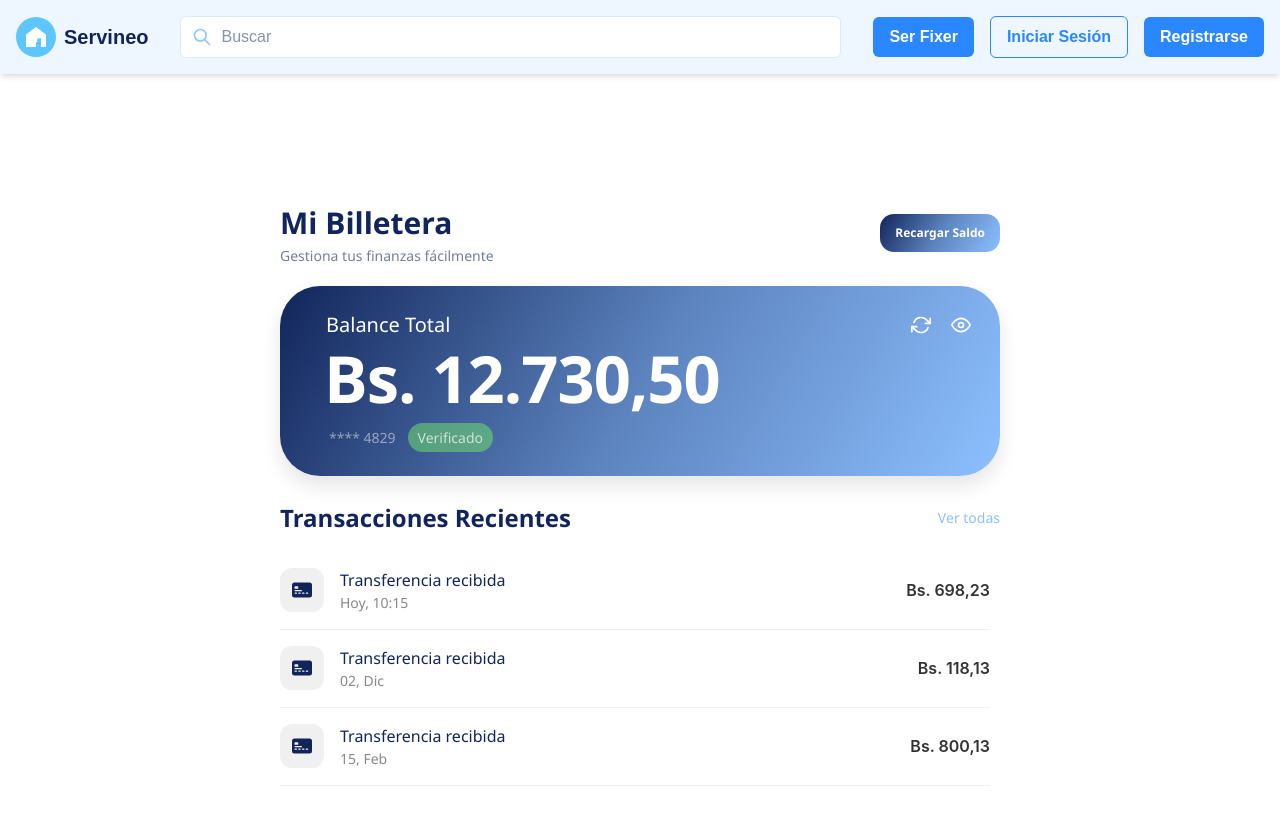
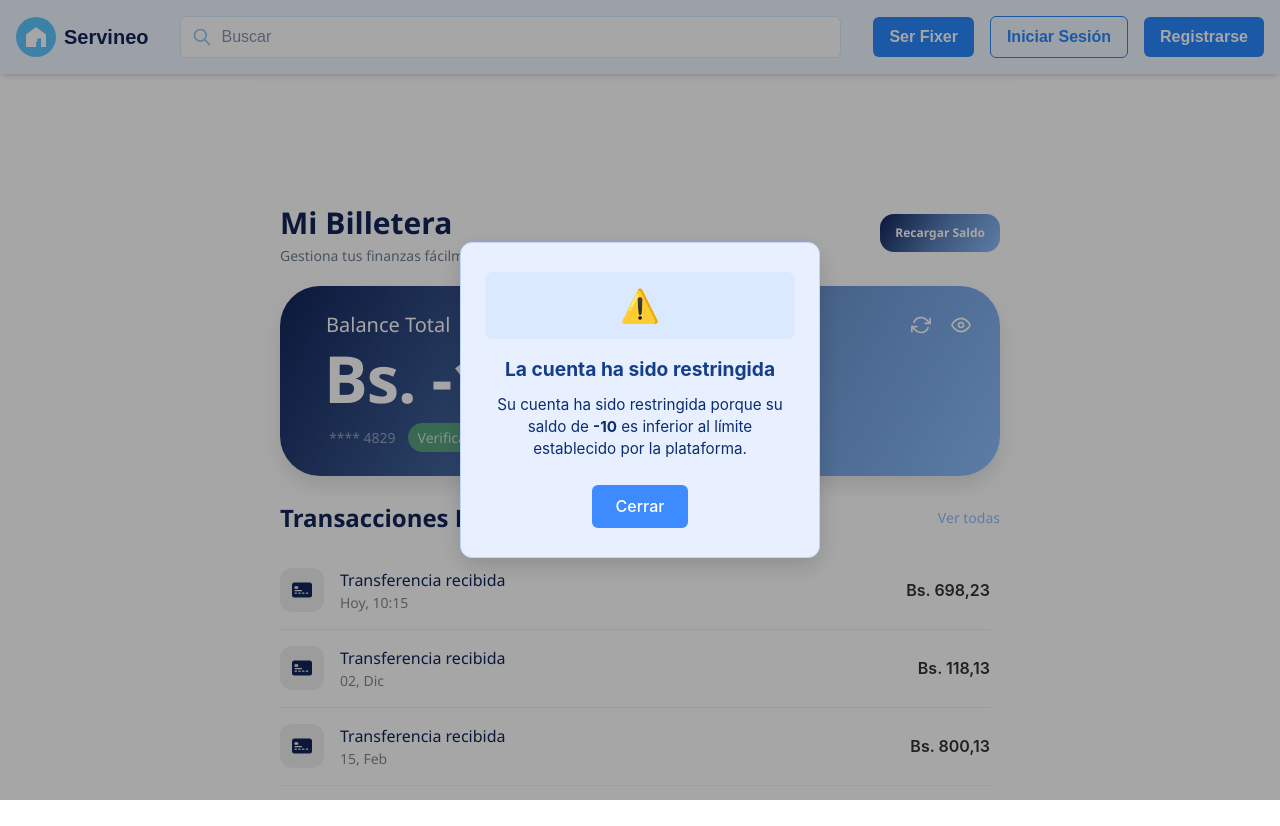
Before and after one commit to robertgt0/alquiler_front, a Next.js app: page /bitcrew/wallet in a window 1280 px wide. Built offline with nearby package versions, Linux system fonts and the light colour scheme.

Commit message:
saldo-negativo

```diff
--- a/src/app/bitcrew/wallet/components/Wallet.tsx
+++ b/src/app/bitcrew/wallet/components/Wallet.tsx
@@ -1,22 +1,48 @@
-import React from 'react';
-// Importamos componentes y tipos desde la carpeta 'components'
+import React, { useState, useEffect } from 'react';
 import BalanceCard from './BalanceCard/BalanceCard';
 import TransactionList from './TransactionList/TransactionList';
 import type { Transaction } from './TransactionList/TransactionList';
 import './Wallet.css';
+import './walletAlert.css';
 
-// --- Datos Ficticios (Mock Data) ---
+// --- Datos Ficticios ---
 const mockTransactions: Transaction[] = [
   { id: '1', type: 'Transferencia recibida', date: 'Hoy, 10:15', amount: 698.23 },
   { id: '2', type: 'Transferencia recibida', date: '02, Dic', amount: 118.13 },
   { id: '3', type: 'Transferencia recibida', date: '15, Feb', amount: 800.13 },
 ];
 
-const mockBalance = 12730.50;
+const mockBalance = -10;
 
 const Wallet: React.FC = () => {
+  const [showAlert, setShowAlert] = useState(false);
+
+  useEffect(() => {
+    if (mockBalance <= 0) {
+      setShowAlert(true);
+    }
+  }, []);
+
   return (
     <div className="wallet-app-container">
+      {/* --- Alerta Modal --- */}
+      {showAlert && (
+        <div className="alert-overlay">
+          <div className="alert-modal">
+            <div className="alert-header">
+              <span className="alert-icon">⚠️</span>
+            </div>
+            <h2 className="alert-title">La cuenta ha sido restringida</h2>
+            <p className="alert-message">
+              Su cuenta ha sido restringida porque su saldo de <strong>{mockBalance}</strong>
+              {' '}es inferior al límite establecido por la plataforma.
+            </p>
+            <button className="alert-button" onClick={() => setShowAlert(false)}>
+              Cerrar
+            </button>
+          </div>
+        </div>
+      )}
 
       {/* --- Encabezado Principal --- */}
       <header className="wallet-header">
@@ -25,7 +51,6 @@ const Wallet: React.FC = () => {
           <p>Gestiona tus finanzas fácilmente</p>
         </div>
 
-        {/* Contiene solo el botón de "Recargar Saldo" para Desktop */}
         <div className="header-actions">
           <button className="reload-button desktop-only">
             <span>Recargar Saldo</span>
@@ -33,18 +58,12 @@ const Wallet: React.FC = () => {
         </div>
       </header>
 
-      {/* --- Contenido Principal (Tarjeta y Lista) --- */}
+      {/* --- Contenido Principal --- */}
       <main className="wallet-main-content">
-
-        {/* Tarjeta de Balance Degradada */}
         <BalanceCard balance={mockBalance} />
-
-        {/* Botón de "Recargar Saldo" solo visible en Mobile */}
         <button className="reload-button mobile-only">
           <span>Recargar Saldo</span>
         </button>
-
-        {/* Lista de Transacciones Recientes */}
         <TransactionList transactions={mockTransactions} />
       </main>
     </div>
--- a/src/app/bitcrew/wallet/components/walletAlert.css
+++ b/src/app/bitcrew/wallet/components/walletAlert.css
@@ -1,67 +1,75 @@
-.wallet-alert-overlay {
+
+.alert-overlay {
   position: fixed;
-  inset: 0;
-  background-color: rgba(0, 20, 40, 0.6);
+  top: 0;
+  left: 0;
+  right: 0;
+  bottom: 0;
+  background: rgba(0, 0, 0, 0.35);
   display: flex;
+  align-items: center;
   justify-content: center;
-  align-items: center;
-  z-index: 999;
+  z-index: 1000;
 }
 
-.wallet-alert {
-  background: #f9fbff;
-  padding: 2rem;
-  border-radius: 1rem;
-  max-width: 400px;
-  width: 90%;
-  box-shadow: 0 8px 20px rgba(11, 52, 110, 0.3);
+/* Caja del modal */
+.alert-modal {
+  background-color: #e8f0ff;
+  border: 1px solid #bcd4ff;
+  border-radius: 12px;
+  width: 360px;
   text-align: center;
-  animation: fadeIn 0.3s ease-out;
-  border: 2px solid #bcd4ff;
+  padding: 1.8rem 1.5rem;
+  box-shadow: 0 8px 25px rgba(0, 0, 0, 0.15);
+  animation: fadeIn 0.25s ease-in-out;
 }
 
-.wallet-alert h2 {
-  color: #0a4ba5;
+/* Encabezado con ícono */
+.alert-header {
+  background-color: #dbe9ff;
+  border-radius: 8px;
+  padding: 0.6rem 0;
   margin-bottom: 1rem;
-  font-size: 1.4rem;
-  font-weight: 700;
 }
 
-.alert-balance {
-  color: #1565c0;
-  font-weight: bold;
+.alert-icon {
+  font-size: 2rem;
 }
 
-.wallet-alert p {
-  color: #133b6b;
-  margin-bottom: 0.5rem;
-  font-size: 0.95rem;
+/* Título principal */
+.alert-title {
+  color: #153e8a;
+  font-weight: 700;
+  font-size: 1.2rem;
+  margin-bottom: 0.6rem;
 }
 
-.wallet-alert button {
-  background-color: #1565c0;
+/* Mensaje descriptivo */
+.alert-message {
+  color: #0a2d73;
+  font-size: 0.95rem;
+  line-height: 1.4rem;
+  margin-bottom: 1.5rem;
+}
+
+/* Botón de cerrar */
+.alert-button {
+  background-color: #3d8bff;
   color: white;
   border: none;
-  padding: 0.6rem 1.2rem;
-  border-radius: 0.5rem;
-  margin-top: 1rem;
+  padding: 0.6rem 1.5rem;
+  border-radius: 6px;
   cursor: pointer;
-  font-weight: 600;
-  transition: background 0.3s, transform 0.2s;
+  font-weight: 500;
+  transition: background 0.2s ease;
 }
 
-.wallet-alert button:hover {
-  background-color: #0d47a1;
-  transform: scale(1.05);
+.alert-button:hover {
+  background-color: #256dff;
 }
 
+/* Animación */
 @keyframes fadeIn {
-  from {
-    opacity: 0;
-    transform: translateY(-10px);
-  }
-  to {
-    opacity: 1;
-    transform: translateY(0);
-  }
+  from { opacity: 0; transform: scale(0.96); }
+  to { opacity: 1; transform: scale(1); }
 }
```
